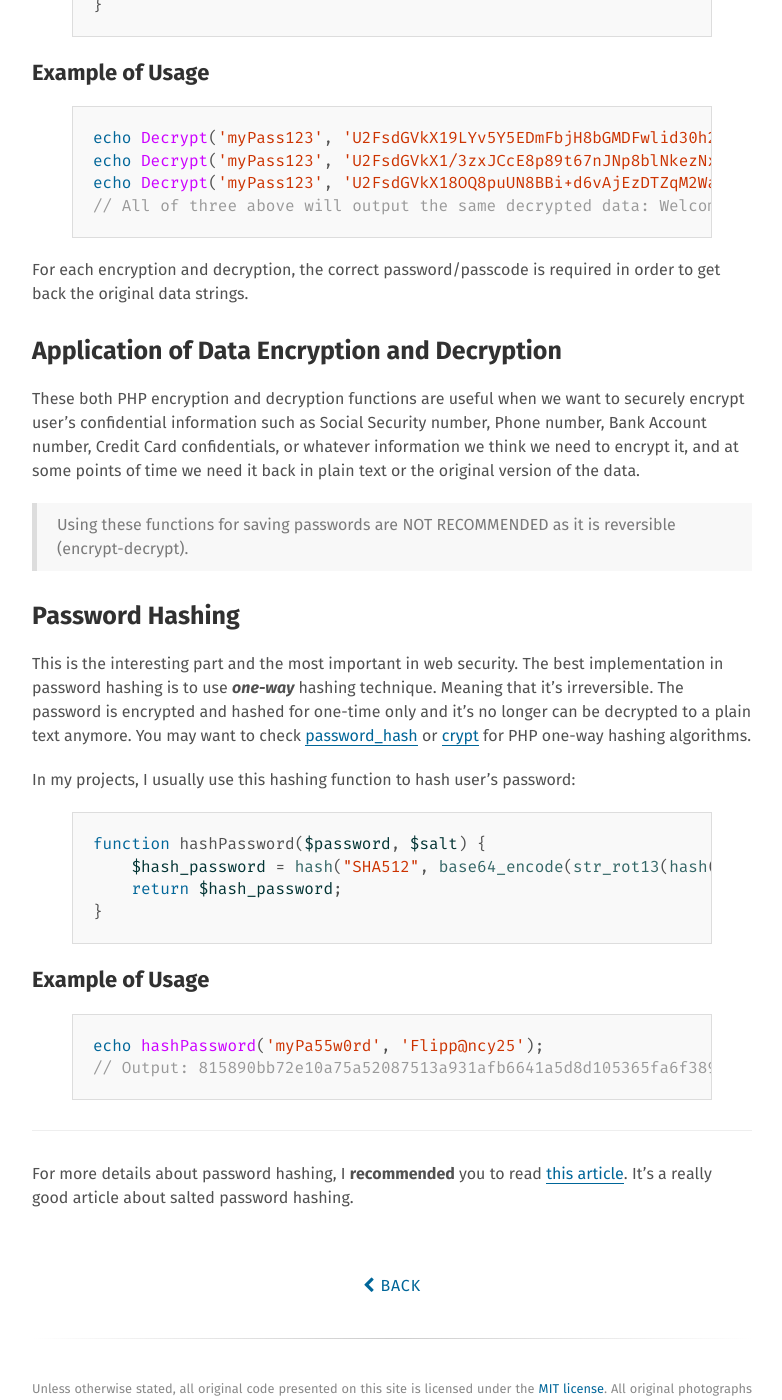
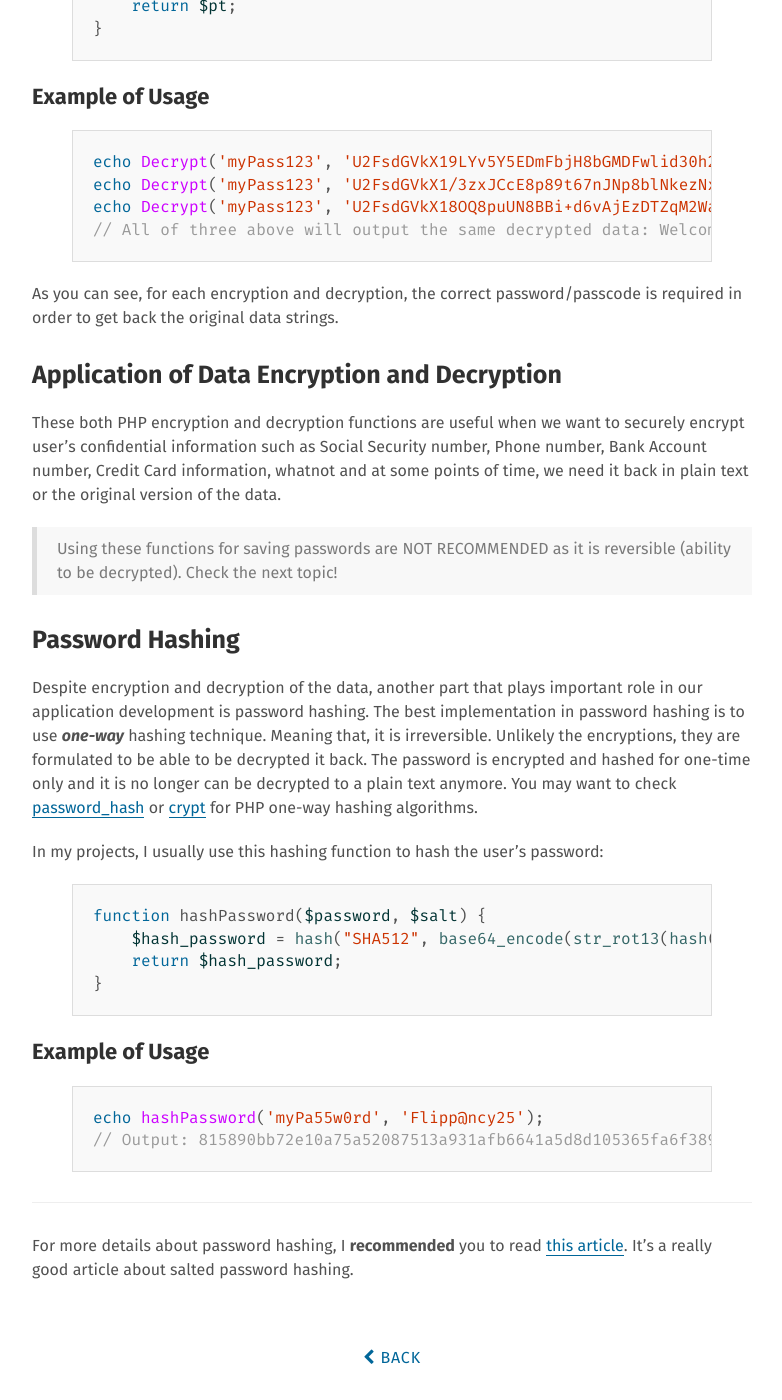
Before and after one commit to x-axis/heiswayi.github.io, a Jekyll site: the page built from _posts/2015-08-17-php-encryption-decryption-and-password-hashing.md, in a window 1280 px wide and 1400 px high, scrolled down 2026 px. Shown: the whole window, without its empty margins (248-1030 px from the left). Built offline with Jekyll 4.4.1, drawn with Linux system fonts in a browser that asks for light colours; nearby versions of some CDN libraries; Markdown is read by kramdown in place of the engine named in the settings; some of the changed text lies outside the part shown.

Commit message:
Revise the content, fix typos & a little update

```diff
--- a/_posts/2015-08-17-php-encryption-decryption-and-password-hashing.md
+++ b/_posts/2015-08-17-php-encryption-decryption-and-password-hashing.md
@@ -5,9 +5,9 @@
 keywords: php encryption, php decryption, password hashing using php
 ---
 
-These days, we're browsing the Web a lot. Some of us may be doing their business at risk when they're using a web application which is weakly built in protecting its user's data or confidential information. It doesn't matter the application is simple or complicated, small or big, when it involves keeping our user's data, we need to take care them well and ensure their data is secure with our application.
+These days, people are browsing the web a lot. Some of them may be doing their business at risk when they are using a web application that is weakly built in protecting its user's data or confidential information. It doesn't matter how simple or complicated, small or big the application is, when it involves keeping the user's data, we (the developers) need to take care their information well and ensure their data are safe with our application. One way to do that is by encrypting the data before we save it.
 
-I used to develop a lot of PHP-based applications and use MySQL as its database to save the data. Things that I'm going to share here are the PHP code snippets that I used for encrypting and decrypting the data strings. Let's have a look!
+In PHP, there are many methods that we can encrypt the information. These code snippets are ones that I commonly used in my application to ensure their confidential information are not easily been disclosed.
 
 ### Encryption
 
@@ -45,11 +45,11 @@
 // Output 3: U2FsdGVkX18OQ8puUN8BBi+d6vAjEzDTZqM2WaKQD1atOykkYl9MY7NQM1DqI4Kw
 {% endhighlight %}
 
-However, even the encrypted strings are changed each time we executed the function for the same input data, but these three encrypted strings are still can be decrypted and output the **same** results. This is the uniqueness of this encryption function.
+Hence, even the encrypted strings are changed each time I executed the function for the same input data, but these three encrypted strings are still can be decrypted and output the **same** results. This is the uniqueness of this encryption function.
 
 ### Decryption
 
-To get back the original data, we need the decryption function.
+To get back the original data string, we need the decryption function.
 
 {% highlight php startinline %}
 function Decrypt($password, $data)
@@ -77,19 +77,19 @@
 // All of three above will output the same decrypted data: Welcome to Flippancy 25
 {% endhighlight %}
 
-For each encryption and decryption, the correct password/passcode is required in order to get back the original data strings.
+As you can see, for each encryption and decryption, the correct password/passcode is required in order to get back the original data strings.
 
 ### Application of Data Encryption and Decryption
 
-These both PHP encryption and decryption functions are useful when we want to securely encrypt user's confidential information such as Social Security number, Phone number, Bank Account number, Credit Card confidentials, or whatever information we think we need to encrypt it, and at some points of time we need it back in plain text or the original version of the data.
+These both PHP encryption and decryption functions are useful when we want to securely encrypt user's confidential information such as Social Security number, Phone number, Bank Account number, Credit Card information, whatnot and at some points of time, we need it back in plain text or the original version of the data.
 
-> Using these functions for saving passwords are NOT RECOMMENDED as it is reversible (encrypt-decrypt).
+> Using these functions for saving passwords are NOT RECOMMENDED as it is reversible (ability to be decrypted). Check the next topic!
 
 ### Password Hashing
 
-This is the interesting part and the most important in web security. The best implementation in password hashing is to use **_one-way_** hashing technique. Meaning that it's irreversible. The password is encrypted and hashed for one-time only and it's no longer can be decrypted to a plain text anymore. You may want to check [password_hash](http://php.net/manual/en/function.password-hash.php) or [crypt](http://php.net/manual/en/function.crypt.php) for PHP one-way hashing algorithms.
+Despite encryption and decryption of the data, another part that plays important role in our application development is password hashing. The best implementation in password hashing is to use **_one-way_** hashing technique. Meaning that, it is irreversible. Unlikely the encryptions, they are formulated to be able to be decrypted it back. The password is encrypted and hashed for one-time only and it is no longer can be decrypted to a plain text anymore. You may want to check [password_hash](http://php.net/manual/en/function.password-hash.php) or [crypt](http://php.net/manual/en/function.crypt.php) for PHP one-way hashing algorithms.
 
-In my projects, I usually use this hashing function to hash user's password:
+In my projects, I usually use this hashing function to hash the user's password:
 
 {% highlight php startinline %}
 function hashPassword($password, $salt) {
@@ -105,6 +105,6 @@
 // Output: 815890bb72e10a75a52087513a931afb6641a5d8d105365fa6f389f038dd81b45290a44cf94bb61e7741e073c6f4d59a16e9896bd197cc320f84f3a4d27cfb50
 {% endhighlight %}
 
------
+---
 
 For more details about password hashing, I **recommended** you to read [this article](https://crackstation.net/hashing-security.htm). It's a really good article about salted password hashing.
```
Also changed, not shown: other parts of _posts/2015-08-17-php-encryption-decryption-and-password-hashing.md (+2 -2 lines).
